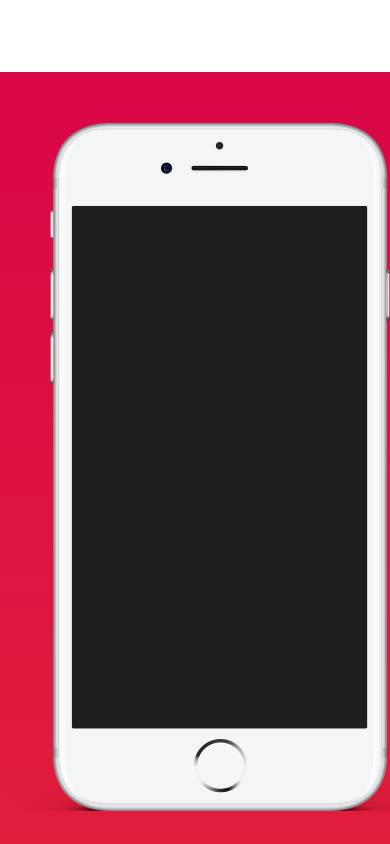
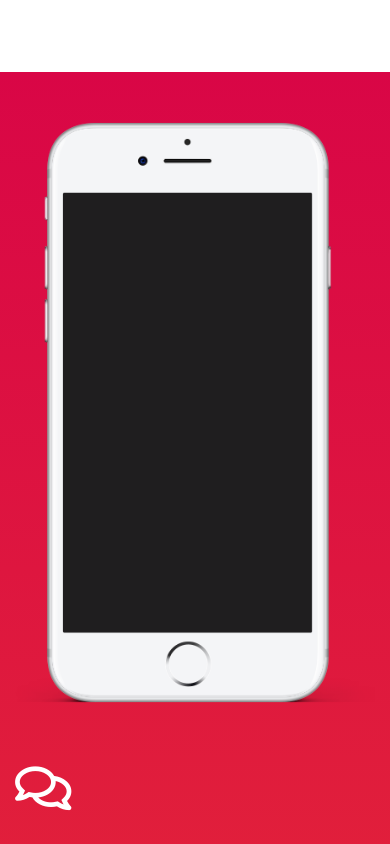
Before and after one commit to mAbadsa/HeyU, a plain HTML site: page index.html in a window 390 px wide. Shown: the part 4820-5664 px from the top of the page. Drawn offline with Linux system fonts and the light colour scheme.

Commit message:
img fluid add

```diff
--- a/index.html
+++ b/index.html
@@ -244,7 +244,7 @@
         <div class="container">
             <div class="row ">
                 <div class="phoneImg col-sm-4 align-self-center">
-                    <img class="" src="assets/img/iPhone%207%20SilverMod.png" alt="main mobile">
+                    <img class="img-fluid" src="assets/img/iPhone%207%20SilverMod.png" alt="main mobile">
 <!--
                     <div class="c-video">
                         <video class="video" src="assets/REVIT%20STURCTURE%20COURSE.mp4" poster="assets/img/video%20poster.png"></video>
```
